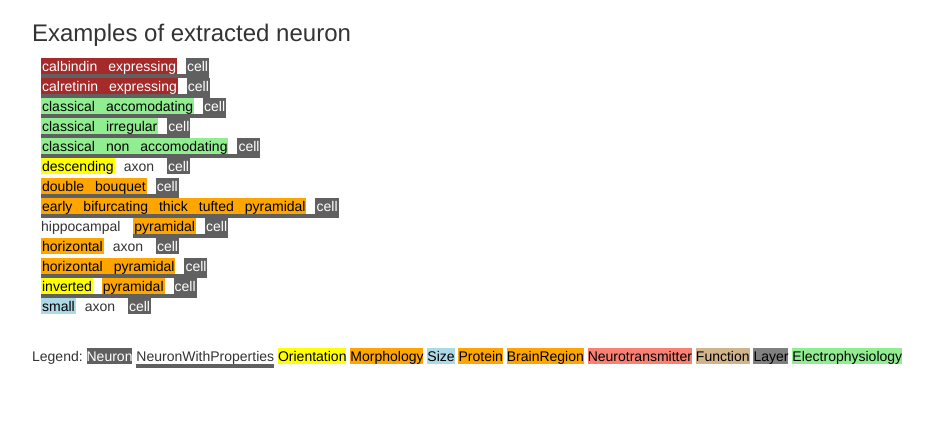
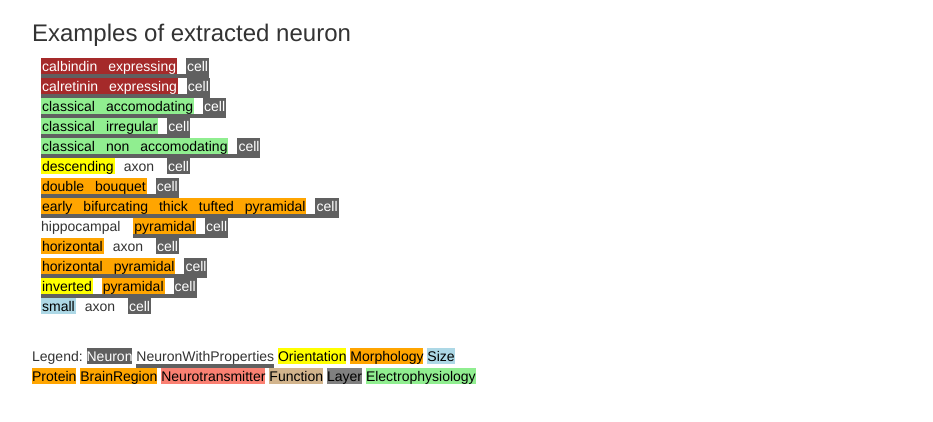
Before and after one commit to Lukinoh/WebSize, a plain HTML site: page index.html in a window 1280 px wide. Shown: the whole page, without its empty margins (38-971 px from the left). Drawn offline with nearby package versions, Linux system fonts and the light colour scheme.

Commit message:
Update index.html

```diff
--- a/index.html
+++ b/index.html
@@ -69,4 +69,4 @@ span.an {padding-left: 1px; padding-right: 1px;}
 <span  title="" class="an ">&ensp;</span><span  title="Orientation, NeuronWithProperties" class="an Orientation NeuronWithProperties">inverted</span><span  title="NeuronWithProperties" class="an NeuronWithProperties">&ensp;</span><span  title="NeuronWithProperties, Morphology" class="an NeuronWithProperties Morphology">pyramidal</span><span  title="NeuronWithProperties" class="an NeuronWithProperties">&ensp;</span><span  title="NeuronWithProperties, Neuron" class="an NeuronWithProperties Neuron">cell</span><br/>
 <span  title="" class="an ">&ensp;</span><span  title="Size" class="an Size">small</span><span  title="" class="an ">&ensp;</span>axon <span  title="" class="an ">&ensp;</span><span  title="Neuron" class="an Neuron">cell</span><br/>
 
-<p style="padding-top:30px;">Legend: <span class="Neuron">Neuron</span> <span class="NeuronWithProperties">NeuronWithProperties</span> <span class="Orientation">Orientation</span> <span class="Morphology">Morphology</span> <span class="Size">Size</span> <span class="Protein">Protein</span> <span class="BrainRegion">BrainRegion</span> <span class="Neurotransmitter">Neurotransmitter</span> <span class="Function">Function</span> <span class="Layer">Layer</span> <span class="Electrophysiology">Electrophysiology</span></p></div></body></html>
+<p style="padding-top:30px;">Legend: <span class="Neuron">Neuron</span> <span class="NeuronWithProperties">NeuronWithProperties</span> <span class="Orientation">Orientation</span> <span class="Morphology">Morphology</span> <span class="Size">Size</span><br/><span class="Protein">Protein</span> <span class="BrainRegion">BrainRegion</span> <span class="Neurotransmitter">Neurotransmitter</span> <span class="Function">Function</span> <span class="Layer">Layer</span> <span class="Electrophysiology">Electrophysiology</span></p></div></body></html>
```
